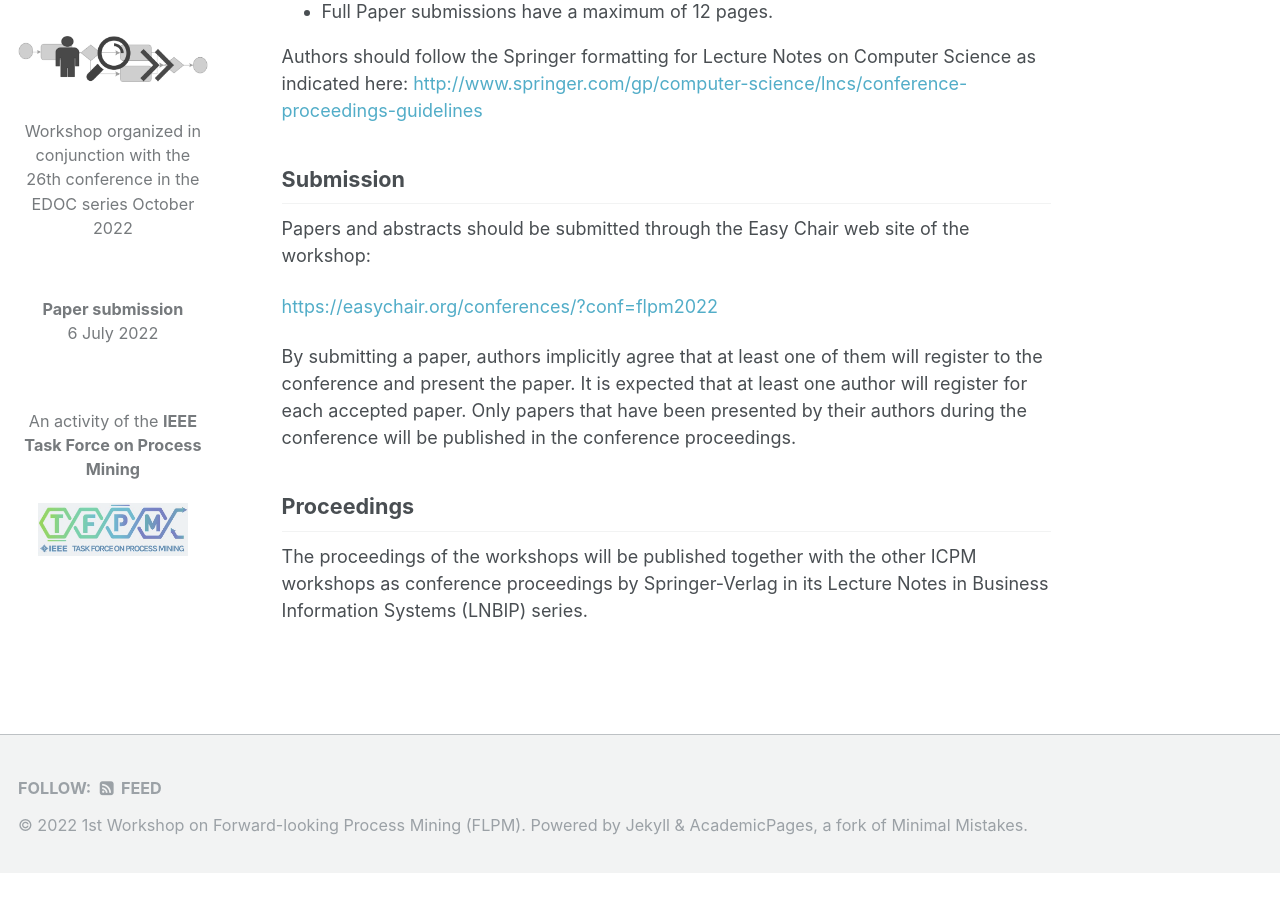
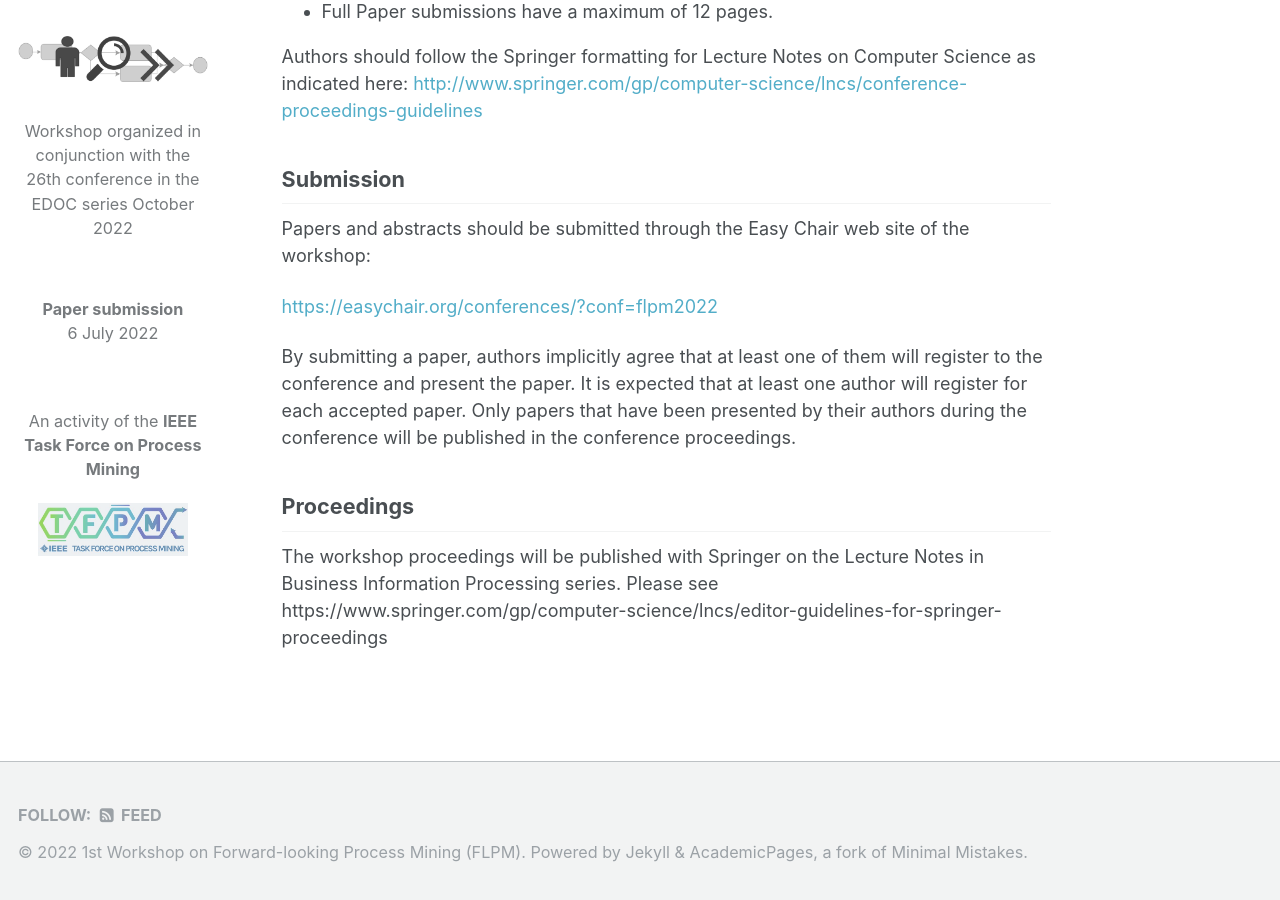
Before and after one commit to flpm-workshop/flpm-workshop.github.io, a Jekyll site: the page built from _pages/submission.md, in a window 1280 px wide and 900 px high, scrolled down 643 px. Built offline with Jekyll 4.4.1, drawn with Linux system fonts in a browser that asks for light colours; before the commit the page ends 1516 px from its top, so only the background shows below that.

Commit message:
Update submission.md

```diff
--- a/_pages/submission.md
+++ b/_pages/submission.md
@@ -30,4 +30,5 @@ Papers and abstracts should be submitted through the Easy Chair web site of the
 By submitting a paper, authors implicitly agree that at least one of them will register to the conference and present the paper. It is expected that at least one author will register for each accepted paper. Only papers that have been presented by their authors during the conference will be published in the conference proceedings.
 
 ## Proceedings
-The proceedings of the workshops will be published together with the other ICPM workshops as conference proceedings by Springer-Verlag in its Lecture Notes in Business Information Systems (LNBIP) series.
+
+The workshop proceedings will be published with Springer on the Lecture Notes in Business Information Processing series. Please see https://www.springer.com/gp/computer-science/lncs/editor-guidelines-for-springer-proceedings
```
